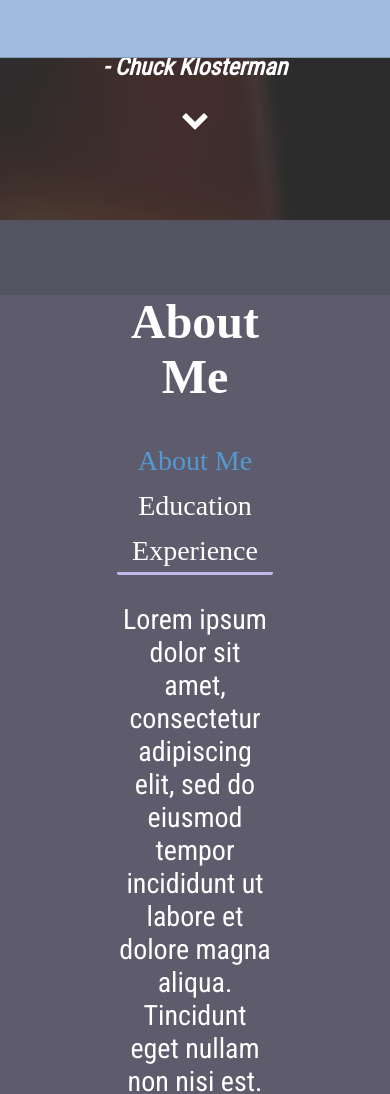
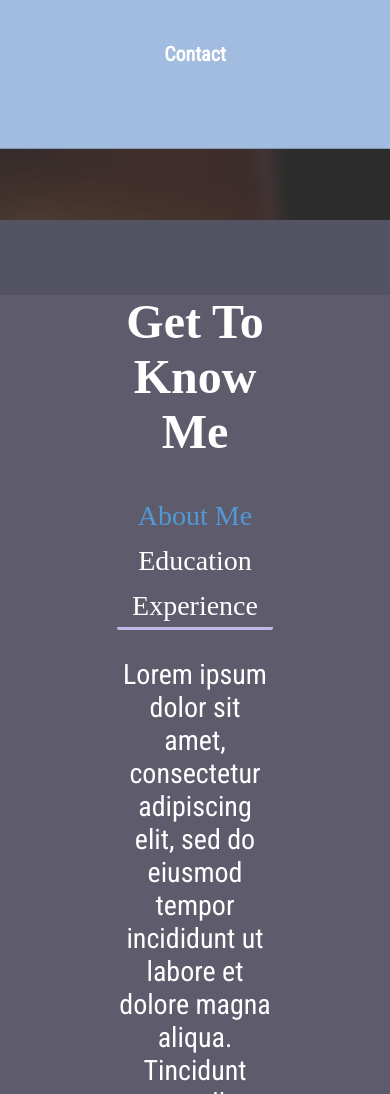
Before and after one commit to KhallilB/Portfolio-React, a React (Create React App) app: page / in a window 390 px wide. Shown: the part 624-1718 px from the top of the page. Built offline with nearby package versions, Linux system fonts and the light colour scheme; a web font is replaced by a local one.

Commit message:
[add] responsive on other screens

```diff
--- a/src/components/home/tabMenu/TabMenu.jsx
+++ b/src/components/home/tabMenu/TabMenu.jsx
@@ -14,7 +14,7 @@ class TabMenu extends React.Component {
     render() {
         return (
             <div className="tabContainer">
-                <h1>About Me</h1>
+                <h1>Get To Know Me</h1>
 
                 <Tabs
                     activeTab={{
--- a/src/components/navbar/Navbar.css
+++ b/src/components/navbar/Navbar.css
@@ -74,7 +74,7 @@ header .profile-picture img {
   header nav {
     position: absolute;
     width: 100%;
-    top: 175px;
+    top: 185px;
     left: -100%;
     -webkit-transition: 0.5s;
     transition: 0.5s;
@@ -88,7 +88,6 @@ header .profile-picture img {
   }
   header nav ul li {
     text-align: center;
-    height: 168px;
     width: 100%;
     border-bottom: 1px solid rgba(0, 0, 0, 0.2);
   }
@@ -100,4 +99,22 @@ header .profile-picture img {
     padding-right: 25px;
   }
 }
+
+@media (max-width: 420px) {
+  nav ul li {
+    height: 195px;
+  }
+}
+
+@media (max-width: 385px) {
+  nav ul li {
+    height: 215px;
+  }
+}
+
+@media (max-width: 365px) {
+  nav ul li {
+    height: 195px;
+  }
+}
 /*# sourceMappingURL=Navbar.css.map */
--- a/src/components/navbar/Navbar.scss
+++ b/src/components/navbar/Navbar.scss
@@ -78,10 +78,9 @@ header {
     height: 100%;
 
     nav {
-      //   display: none;
       position: absolute;
       width: 100%;
-      top: 175px;
+      top: 185px;
       left: -100%;
 
       transition: 0.5s;
@@ -97,7 +96,6 @@ header {
 
         li {
           text-align: center;
-          height: 168px;
           width: 100%;
           border-bottom: 1px solid rgba(0, 0, 0, 0.2);
 
@@ -114,3 +112,38 @@ header {
     padding-right: 25px;
   }
 }
+
+// Smallest Breakpoints
+
+// iPhone+
+@media (max-width: 420px) {
+  nav {
+    ul {
+      li {
+        height: 195px;
+      }
+    }
+  }
+}
+
+// iPhone
+@media (max-width: 385px) {
+  nav {
+    ul {
+      li {
+        height: 215px;
+      }
+    }
+  }
+}
+
+// (Galaxy S8 / S9)
+@media (max-width: 365px) {
+  nav {
+    ul {
+      li {
+        height: 195px;
+      }
+    }
+  }
+}
```
Also changed, not shown: 1 other file (tests, documents, lock files or other folders).
